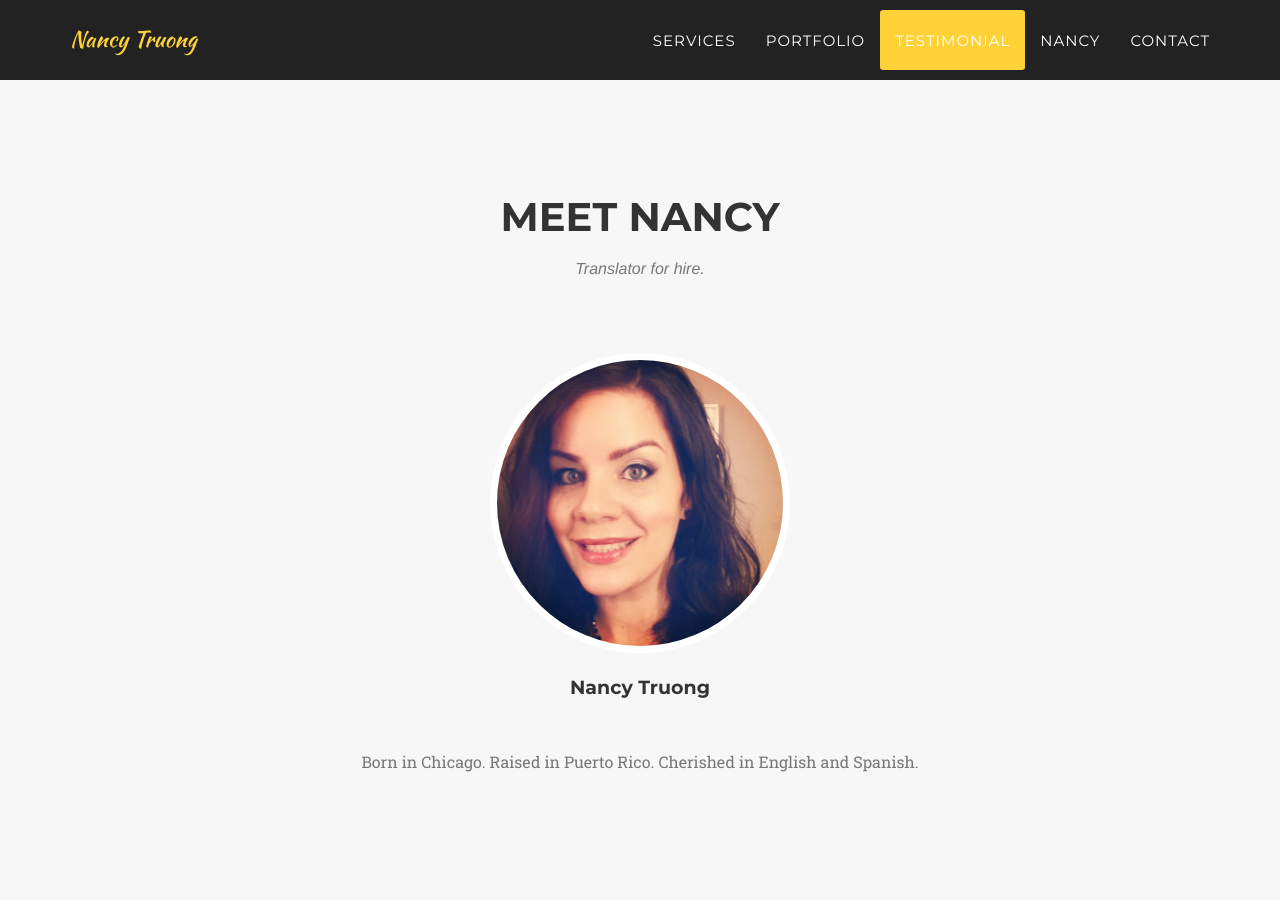
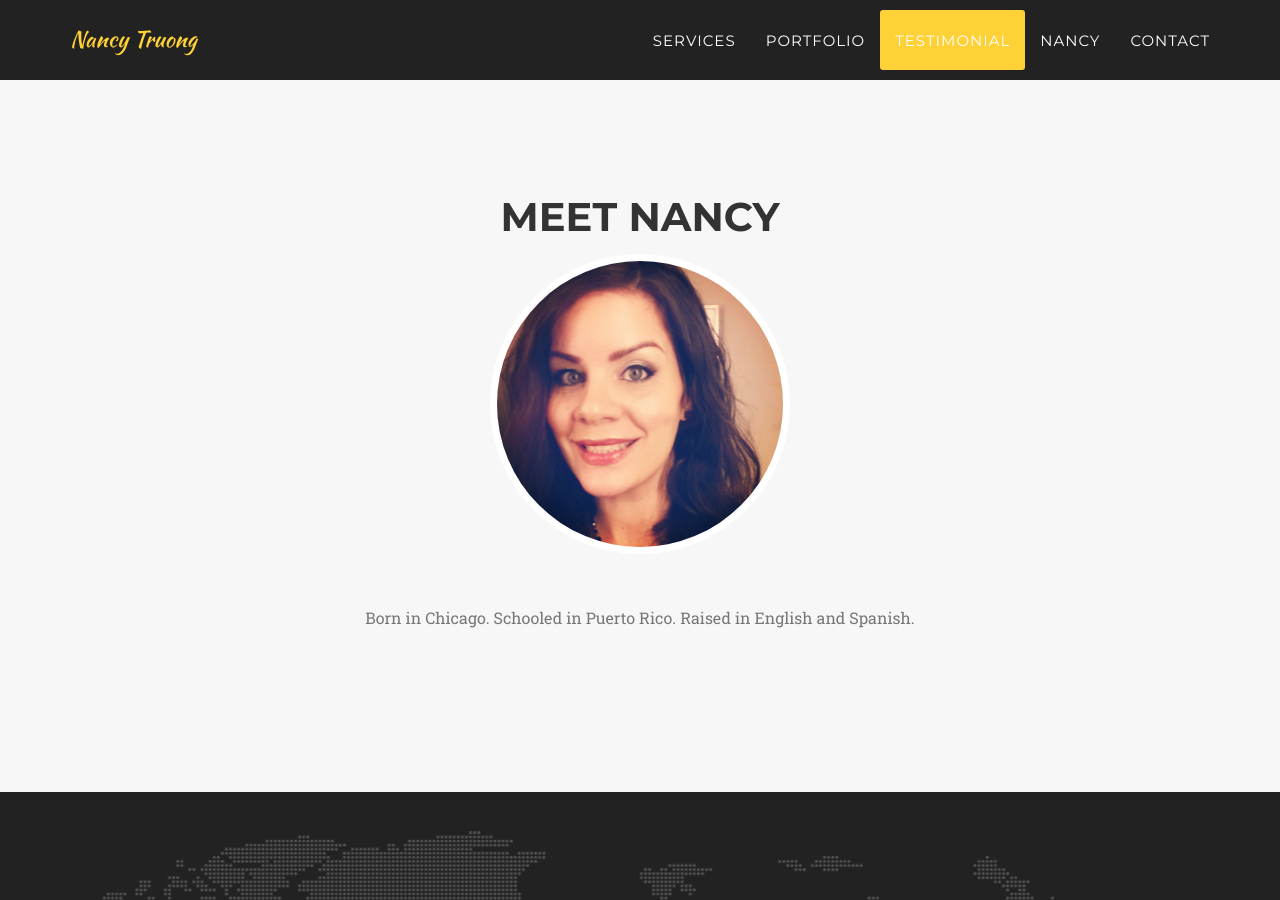
Before and after one commit to nancytruongus/nancytruongus.github.io, a Jekyll site: the page built from index.html, in a window 1280 px wide and 900 px high, scrolled down 2697 px. Built offline with Jekyll 4.4.1, drawn with Linux system fonts in a browser that asks for light colours; some web fonts are replaced.

Commit message:
update team section

```diff
--- a/_includes/team.html
+++ b/_includes/team.html
@@ -4,7 +4,6 @@
             <div class="row">
                 <div class="col-lg-12 text-center">
                     <h2 class="section-heading">Meet Nancy</h2>
-                    <h3 class="section-subheading text-muted">Translator for hire.</h3>
                 </div>
             </div>
             <div class="row">
@@ -12,24 +11,13 @@
                 <div class="col-sm-12">
                     <div class="team-member">
                         <img src="img/team/{{ member.pic }}.jpg" class="img-responsive img-circle" alt="">
-                        <h4>{{ member.name }}</h4>
-                        <ul class="list-inline social-buttons">
-                            {% for network in member.social %}
-                            <li>
-                                <a href="{{ network.url }}">
-                                    <i class="fa fa-{{ network.title }}"></i>
-                                </a>
-                            </li>
-                            {% endfor %}
-
-                        </ul>
                     </div>
                 </div>
                 {% endfor %}
             </div>
             <div class="row">
                 <div class="col-lg-8 col-lg-offset-2 text-center">
-                    <p class="large text-muted">Born in Chicago. Raised in Puerto Rico. Cherished in English and Spanish.</p>
+                    <p class="large text-muted">Born in Chicago. Schooled in Puerto Rico. Raised in English and Spanish.</p>
                 </div>
             </div>
         </div>
```
